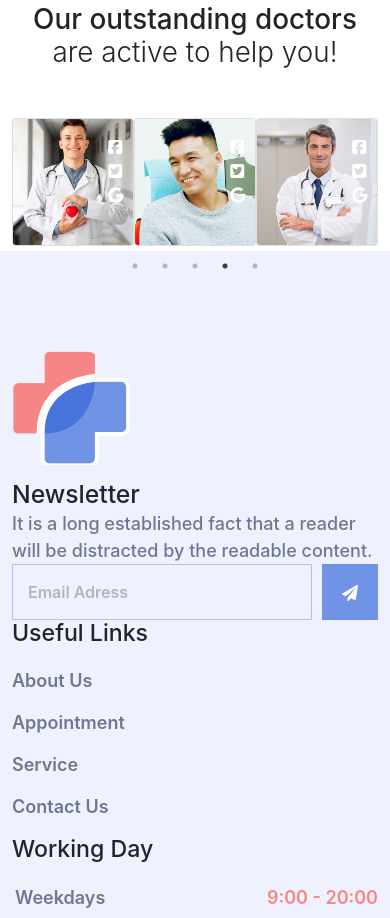
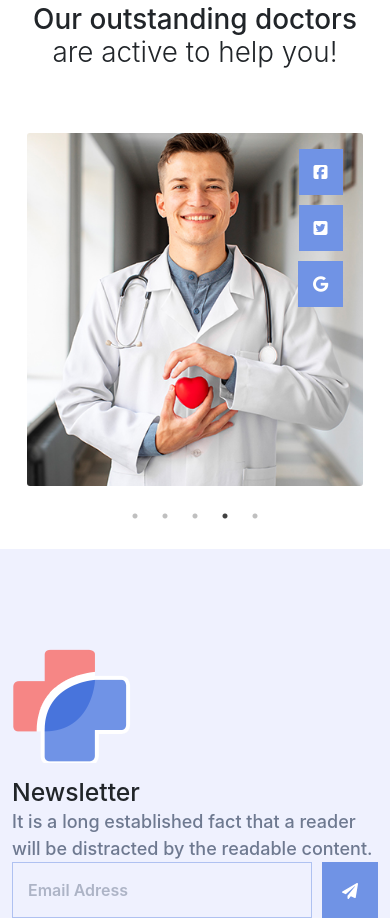
Before and after one commit to ruhulamin77/sigma-hospital-client, a React (Create React App) app: page / in a window 390 px wide. Shown: the part 5245-6163 px from the top of the page. Built offline with nearby package versions, Linux system fonts and the light colour scheme.

Commit message:
edited doctor section to make responsive

```diff
--- a/src/components/Home/Doctors/DoctorSlide/DoctorsSlide.css
+++ b/src/components/Home/Doctors/DoctorSlide/DoctorsSlide.css
@@ -13,9 +13,13 @@
     cursor: pointer;
     color: #FFFFFF;
 }
+.icon-setup i:hover{
+    background-color: #F68685;
+    transition: .5s;
+}
 .about-doctor{
     position: relative;
-    bottom: -7rem;
+    bottom: -8rem;
     background-color: #FFFFFF;
     border-left: 5px solid #7093E5;
     display: none;
@@ -29,43 +33,29 @@
     .doctor-card{
         margin: 0;
         padding: 0;
-    }
-    .icon-setup{
-        width: 10%;
-    }
-    .icon-setup i{
-        padding: 0px;
-        margin: 0px;
-        background-color: transparent;
+        border: none;
     }
 }
-@media only screen and (min-width: 601px) and (max-width: 992px) {
+@media only screen and (max-width: 992px) {
+    .doctor-card{
+        margin: 0 0px;
+        padding: 0;
+        border: none;
+    }
+}
+@media only screen and (max-width: 1025px) {
     .doctor-card{
         margin: 0;
-        padding: 0;
-    }
-    .icon-setup{
-        width: 10%;
-        margin-left: auto;
-    }
-    .icon-setup i{
-        padding: 0px;
-        margin: 0px;
-        background-color: transparent;
+        padding: 5px;
     }
 }
-@media only screen and (min-width: 993px) and (max-width: 1280px) {
+@media only screen and (max-width: 1281px) {
     .doctor-card{
-        margin: 0;
-        padding: 0;
+        margin: 10px;
+        padding: 5px;
     }
-    .icon-setup{
-        width: 15%;
-        margin-left: auto;
-    }
-    .icon-setup i{
-        padding: 5px;
-        margin: 5px;
-        background-color: #7093E5;
+    .about-doctor{
+        position: relative;
+        bottom: -3rem;
     }
 }
--- a/src/components/Home/Doctors/DoctorSlide/DoctorsSlider.js
+++ b/src/components/Home/Doctors/DoctorSlide/DoctorsSlider.js
@@ -9,6 +9,7 @@ import carosel3 from '../../../../images/doctors/6.jpg';
 import carosel4 from '../../../../images/doctors/07.jpg';
 import carosel5 from '../../../../images/doctors/11.jpg';
 import './DoctorsSlide.css';
+import { NavLink } from 'react-router-dom';
 
 export default class DoctorsSlide extends Component {
     render() {
@@ -19,23 +20,53 @@ export default class DoctorsSlide extends Component {
             slidesToScroll: 1,
             autoplay: true,
             autoplaySpeed: 2000,
-            pauseOnHover: true
+            pauseOnHover: true,
+            responsive: [
+                {
+                    breakpoint: 1025,
+                    settings: {
+                        slidesToShow: 2,
+                        slidesToScroll: 2,
+                        infinite: true,
+                        dots: true
+                    }
+                },
+                {
+                    breakpoint: 769,
+                    settings: {
+                        slidesToShow: 2,
+                        slidesToScroll: 2,
+                        initialSlide: 2
+                    }
+                },
+                {
+                    breakpoint: 481,
+                    settings: {
+                        slidesToShow: 1,
+                        slidesToScroll: 1
+                    }
+                }
+            ]
         };
         return (
             <div>
-                <Container className='mt-5'>
+                <Container className='mt-5 mb-5'>
                     <Slider {...settings}>
                         <div>
                             <div className="card doctor-card">
                                 <img src={carosel1} className="card-img" alt="..." />
                                 <div className="card-img-overlay">
                                     <div className='icon-setup'>
-                                        <i className="fab fa-facebook-square"></i><br />
-                                        <i className="fab fa-twitter-square"></i><br />
-                                        <i className="fab fa-google"></i>
+                                        <a href="/" target="_blank" rel="noreferrer"><i className="fab fa-facebook-square"></i></a>
+                                        <br />
+                                        <a href="/" target="_blank" rel="noreferrer"><i className="fab fa-twitter-square"></i></a>
+                                        <br />
+                                        <a href="/" target="_blank" rel="noreferrer"><i className="fab fa-google"></i></a>
                                     </div>
                                     <div className='about-doctor'>
-                                        <h2>Name</h2>
+                                        <h2>
+                                            <NavLink to="" className="text-decoration-none">Name</NavLink>
+                                        </h2>
                                         <h5>Position</h5>
                                     </div>
                                 </div>
@@ -46,12 +77,16 @@ export default class DoctorsSlide extends Component {
                                 <img src={carosel2} className="card-img" alt="..." />
                                 <div className="card-img-overlay">
                                     <div className='icon-setup'>
-                                        <i className="fab fa-facebook-square"></i><br />
-                                        <i className="fab fa-twitter-square"></i><br />
-                                        <i className="fab fa-google"></i>
+                                        <a href="/" target="_blank" rel="noreferrer"><i className="fab fa-facebook-square"></i></a>
+                                        <br />
+                                        <a href="/" target="_blank" rel="noreferrer"><i className="fab fa-twitter-square"></i></a>
+                                        <br />
+                                        <a href="/" target="_blank" rel="noreferrer"><i className="fab fa-google"></i></a>
                                     </div>
                                     <div className='about-doctor'>
-                                        <h2>Name</h2>
+                                        <h2>
+                                            <NavLink to="" className="text-decoration-none">Name</NavLink>
+                                        </h2>
                                         <h5>Position</h5>
                                     </div>
                                 </div>
@@ -62,12 +97,16 @@ export default class DoctorsSlide extends Component {
                                 <img src={carosel3} className="card-img" alt="..." />
                                 <div className="card-img-overlay">
                                     <div className='icon-setup'>
-                                        <i className="fab fa-facebook-square"></i><br />
-                                        <i className="fab fa-twitter-square"></i><br />
-                                        <i className="fab fa-google"></i>
+                                        <a href="/" target="_blank" rel="noreferrer"><i className="fab fa-facebook-square"></i></a>
+                                        <br />
+                                        <a href="/" target="_blank" rel="noreferrer"><i className="fab fa-twitter-square"></i></a>
+                                        <br />
+                                        <a href="/" target="_blank" rel="noreferrer"><i className="fab fa-google"></i></a>
                                     </div>
                                     <div className='about-doctor'>
-                                        <h2>Name</h2>
+                                        <h2>
+                                            <NavLink to="" className="text-decoration-none">Name</NavLink>
+                                        </h2>
                                         <h5>Position</h5>
                                     </div>
                                 </div>
@@ -78,12 +117,16 @@ export default class DoctorsSlide extends Component {
                                 <img src={carosel4} className="card-img" alt="..." />
                                 <div className="card-img-overlay">
                                     <div className='icon-setup'>
-                                        <i className="fab fa-facebook-square"></i><br />
-                                        <i className="fab fa-twitter-square"></i><br />
-                                        <i className="fab fa-google"></i>
+                                        <a href="/" target="_blank" rel="noreferrer"><i className="fab fa-facebook-square"></i></a>
+                                        <br />
+                                        <a href="/" target="_blank" rel="noreferrer"><i className="fab fa-twitter-square"></i></a>
+                                        <br />
+                                        <a href="/" target="_blank" rel="noreferrer"><i className="fab fa-google"></i></a>
                                     </div>
                                     <div className='about-doctor'>
-                                        <h2>Name</h2>
+                                        <h2>
+                                            <NavLink to="" className="text-decoration-none">Name</NavLink>
+                                        </h2>
                                         <h5>Position</h5>
                                     </div>
                                 </div>
@@ -94,12 +137,16 @@ export default class DoctorsSlide extends Component {
                                 <img src={carosel5} className="card-img" alt="..." />
                                 <div className="card-img-overlay">
                                     <div className='icon-setup'>
-                                        <i className="fab fa-facebook-square"></i><br />
-                                        <i className="fab fa-twitter-square"></i><br />
-                                        <i className="fab fa-google"></i>
+                                        <a href="/" target="_blank" rel="noreferrer"><i className="fab fa-facebook-square"></i></a>
+                                        <br />
+                                        <a href="/" target="_blank" rel="noreferrer"><i className="fab fa-twitter-square"></i></a>
+                                        <br />
+                                        <a href="/" target="_blank" rel="noreferrer"><i className="fab fa-google"></i></a>
                                     </div>
                                     <div className='about-doctor'>
-                                        <h2>Name</h2>
+                                        <h2>
+                                            <NavLink to="" className="text-decoration-none">Name</NavLink>
+                                        </h2>
                                         <h5>Position</h5>
                                     </div>
                                 </div>
```
